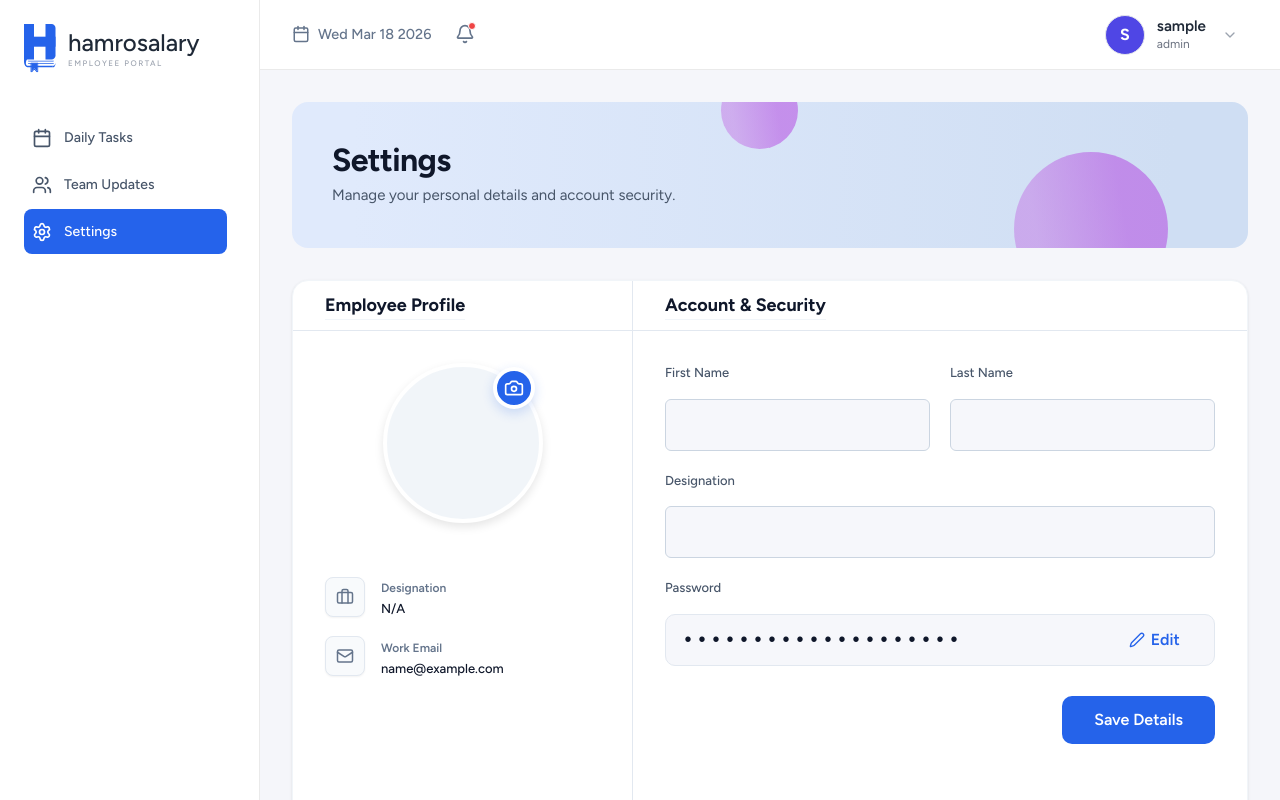
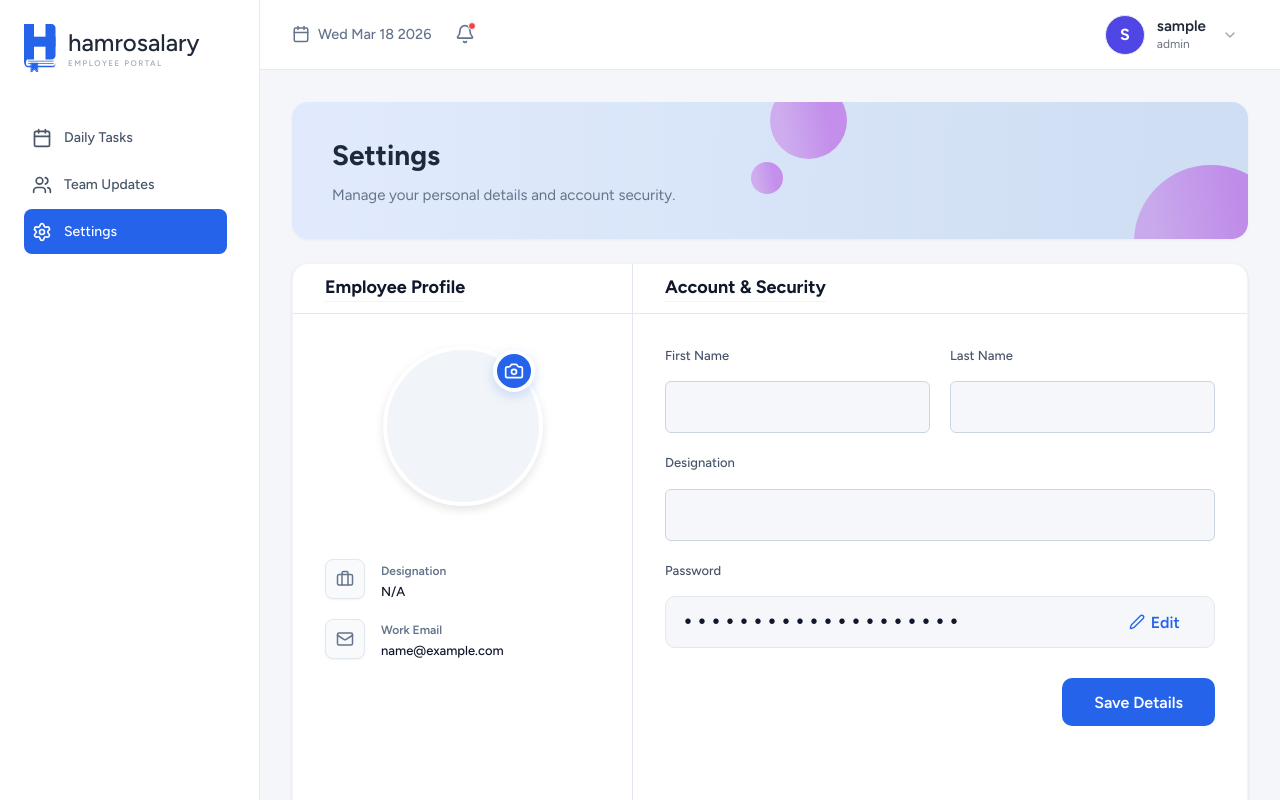
Before and after one commit to rupeshxb/employee-portal-features, a React (Vite) app in the folder frontend/: page /settings in a window 1280 px wide. Built offline with nearby package versions, Linux system fonts and the light colour scheme; no server answers; sample sign-in values are in the browser's storage.

Commit message:
UI(fix): header.css updated

```diff
--- a/frontend/src/components/Settings.jsx
+++ b/frontend/src/components/Settings.jsx
@@ -158,16 +158,9 @@ const Settings = () => {
     const strength = getPasswordStrength(passwords.new);
 
     return (
-        <div className="settings-container">
+        <div className="settings-container" style={{ position: 'relative' }}>
 
-            <div className="settings-header">
-                <div className="header-content">
-                    <h1>Settings</h1>
-                    <p>Manage your personal details and account security.</p>
-                </div>
-                <div className="header-decor bubble-large"></div>
-                <div className="header-decor bubble-small"></div>
-                {/* --- THE TOAST --- */}
+            {/* --- THE TOAST (Moved outside the header so it doesn't get cut off) --- */}
             {message.text && (
                 <div className="settings-notification-wrapper" style={{ position: 'absolute', top: '16px', right: '16px', zIndex: 50 }}>
                     <div className={`notification-toast ${message.type}`}>
@@ -180,21 +173,36 @@ const Settings = () => {
                     </div>
                 </div>
             )}
+
+            {/* --- STANDARD REUSABLE HEADER --- */}
+            <div className="page-header">
+                {/* Decoration Layer */}
+                <div className="hero-decor" aria-hidden="true">
+                    <div className="hero-circle hero-circle-1" />
+                    <div className="hero-circle hero-circle-2" />
+                    <div className="hero-circle hero-circle-3" />
                 </div>
 
+                {/* Content Layer */}
+                <div className="header-text" style={{ position: 'relative', zIndex: 1 }}>
+                    <h2>Settings</h2>
+                    <p>Manage your personal details and account security.</p>
+                </div>
+            </div>
+
+            {/* --- SETTINGS CONTENT --- */}
             <div className="settings-card">
                 <div className="card-left">
                     <div className="panel-header"><h3>Employee Profile</h3></div>
                     <div className="panel-body">
                         <div className="avatar-section">
-                            <div className="avatar-wrapper" >
+                            <div className="avatar-wrapper">
                                 {getImageUrl(profile.avatar) ? (
                                     <img src={getImageUrl(profile.avatar)} alt="Profile" className="avatar-image" />
                                 ) : (
                                     <div className="avatar-placeholder">{getInitials(profile.first_name, profile.last_name)}</div>
                                 )}
-                                <label className="camera-btn" htmlFor="profile-image-upload"
-                                    onClick={() => console.log("Camera label clicked!")}>
+                                <label className="camera-btn" htmlFor="profile-image-upload" onClick={() => console.log("Camera label clicked!")}>
                                     <Camera size={20} color="white" />
                                     <input id="profile-image-upload" type="file" style={{ display: 'none' }} hidden onChange={handleFileChange} accept="image/*" />
                                 </label>
@@ -224,7 +232,7 @@ const Settings = () => {
                     <div className="panel-header"><h3>Account & Security</h3></div>
                     <div className="panel-body">
                         <div className="form-grid">
-                            {/* Row 1: Direct children, they will naturally take Col 1 and Col 2 */}
+                            {/* Row 1 */}
                             <div className="input-group">
                                 <label>First Name</label>
                                 <input type="text" className="text-input" value={profile.first_name || ''} onChange={e => setProfile({ ...profile, first_name: e.target.value })} />
@@ -234,13 +242,13 @@ const Settings = () => {
                                 <input type="text" className="text-input" value={profile.last_name || ''} onChange={e => setProfile({ ...profile, last_name: e.target.value })} />
                             </div>
 
-                            {/* Row 2: Designation. Adding 'designation-wrapper' triggers your 'grid-column: span 2' CSS */}
+                            {/* Row 2 */}
                             <div className="input-group designation-wrapper">
                                 <label>Designation</label>
                                 <input type="text" className="text-input disabled" value={profile.designation || ''} disabled />
                             </div>
 
-                            {/* Row 3: Password. We use an inline style to span 2 columns here so we don't break the relative positioning of your inner password-wrapper! */}
+                            {/* Row 3 */}
                             <div className="input-group" style={{ gridColumn: 'span 2' }}>
                                 <label>Password</label>
                                 <div className="password-wrapper">
@@ -249,7 +257,7 @@ const Settings = () => {
                                 </div>
                             </div>
 
-                            {/* Row 4: Action Row. Your CSS already sets this to span 2 columns and align to the right */}
+                            {/* Row 4 */}
                             <div className="action-row">
                                 <button className="save-btn" onClick={handleTextSave}>Save Details</button>
                             </div>
@@ -294,7 +302,6 @@ const Settings = () => {
                                         {showPassword.old ? <EyeOff size={18} /> : <Eye size={18} />}
                                     </button>
                                 </div>
-
                             </div>
 
                             <div className="form-group">
@@ -315,7 +322,7 @@ const Settings = () => {
                                     </button>
                                 </div>
 
-                                {/* Strength Meter: Red, Orange, Green logic is handled by utility */}
+                                {/* Strength Meter */}
                                 {passwords.new && (
                                     <div className="strength-meter-container">
                                         <span className="strength-text" style={{ color: strength.color }}>
@@ -364,7 +371,6 @@ const Settings = () => {
                     </div>
                 </div>
             )}
-
         </div>
     );
 };
--- a/frontend/src/style/EmployeeOverview.css
+++ b/frontend/src/style/EmployeeOverview.css
@@ -26,8 +26,6 @@
 .btn-add-employee:hover {
     background-color: #1e293b;
 }
-
-/* KEEP the rest of your table, pagination, etc. ... */
 
 /* --- 2. TITLE --- */
 .table-header-title h2 {
```
Lines whose indentation alone changed are shown as unchanged.
